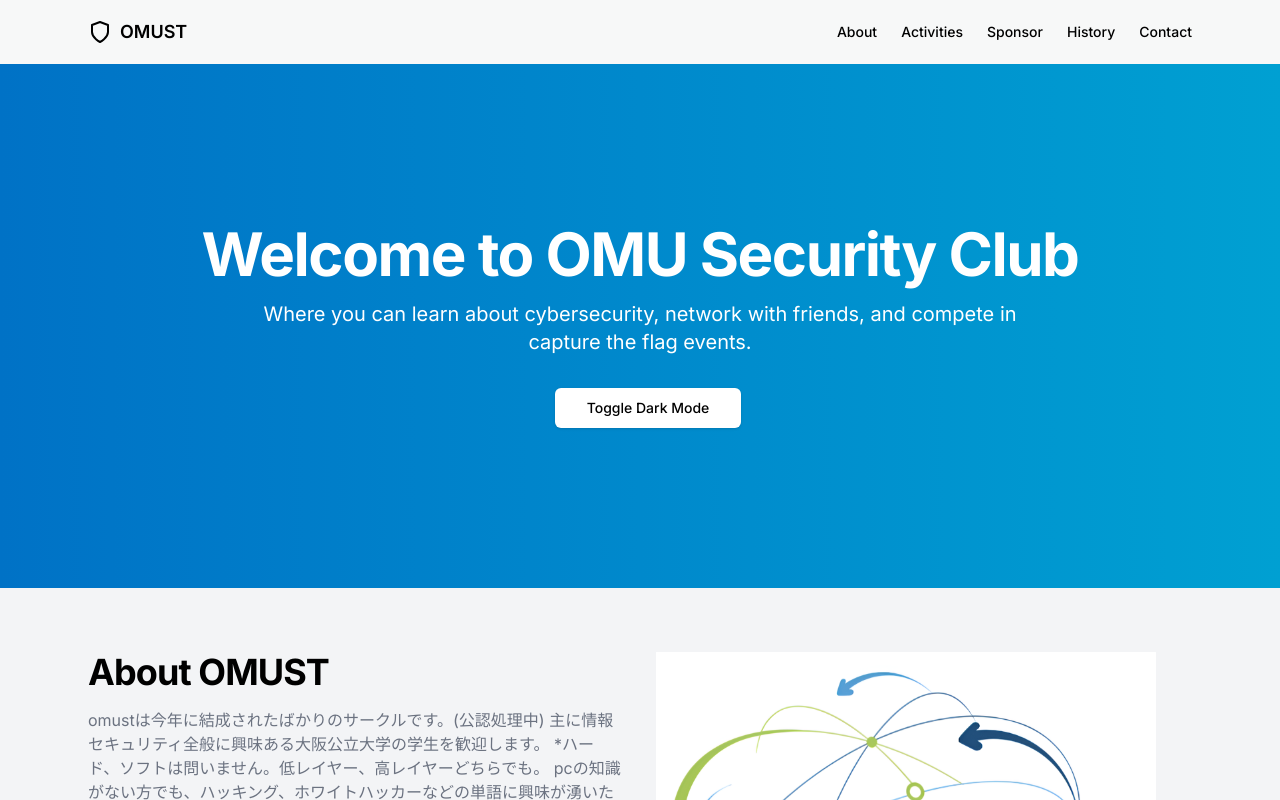
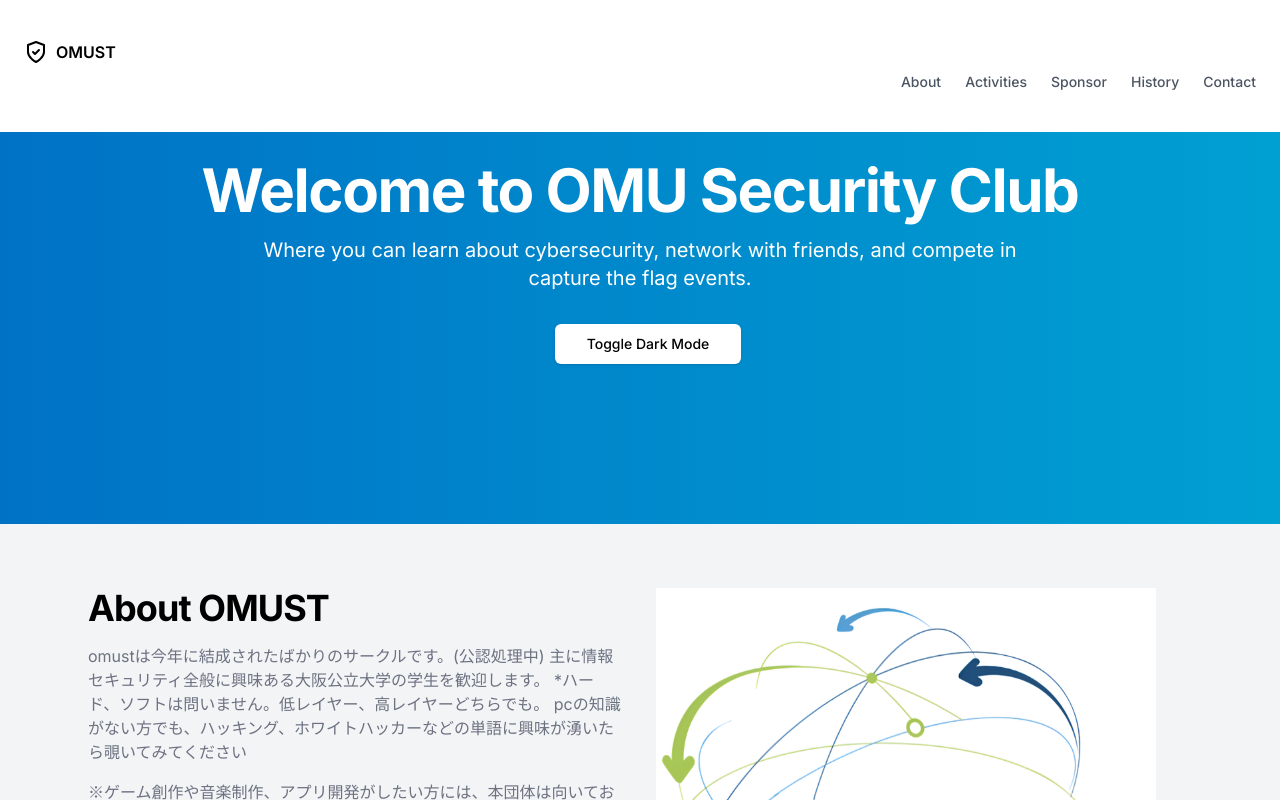
Before and after one commit to omust/omust-website-new, a Next.js app: page / in a window 1280 px wide. Shown: the top 800 px of the page. Built offline with nearby package versions, Linux system fonts and the light colour scheme.

Commit message:
Update home-page.tsx

```diff
--- a/components/home-page.tsx
+++ b/components/home-page.tsx
@@ -34,50 +34,47 @@ import { Link1Icon } from "@radix-ui/react-icons";
 export function HomePage() {
   return (
     <div className="flex flex-col min-h-screen">
-      <header className="sticky top-0 z-50 bg-white/80 backdrop-blur-sm dark:bg-gray-950/80">
-        <div className="container mx-auto flex h-16 max-w-6xl items-center justify-between px-4 md:px-6">
+     <header className="fixed top-0 left-0 right-0 z-50 px-4 lg:px-6 py-4 lg:py-10 flex flex-col gap-2 bg-white text-black">
+  <div className="flex items-center gap-2">
+    <Link href="/" className="flex items-center gap-2 text-black">
+      <ShieldCheckIcon className="h-6 w-6" />
+      <span className="font-semibold">OMUST</span>
+    </Link>
+  </div>
+  <nav className="ml-auto flex gap-4 sm:gap-6">
     <Link
-            href="/"
-            className="flex items-center gap-2 text-lg font-semibold"
-          >
-            <ShieldIcon className="h-6 w-6" />
-            <span>OMUST</span>
-          </Link>
-          <nav className="ml-auto flex gap-4 sm:gap-6">
-            <a
-              className="text-sm font-medium hover:underline underline-offset-4"
-              href="#about"
+      className="text-sm font-medium hover:underline underline-offset-4 text-gray-600"
+      href="#"
     >
       About
-            </a>
-            <a
-              className="text-sm font-medium hover:underline underline-offset-4"
-              href="#features"
+    </Link>
+    <Link
+      className="text-sm font-medium hover:underline underline-offset-4 text-gray-600"
+      href="#"
     >
       Activities
-            </a>
+    </Link>
     <Link
-              className="text-sm font-medium hover:underline underline-offset-4"
+      className="text-sm font-medium hover:underline underline-offset-4 text-gray-600"
       href="#"
     >
       Sponsor
     </Link>
     <Link
-              className="text-sm font-medium hover:underline underline-offset-4"
+      className="text-sm font-medium hover:underline underline-offset-4 text-gray-600"
       href="#"
     >
       History
     </Link>
     <Link
-
-              className="text-sm font-medium hover:underline underline-offset-4"
-              href="darkmode"
+      className="text-sm font-medium hover:underline underline-offset-4 text-gray-600"
+      href="#"
     >
       Contact
     </Link>
   </nav>
-        </div>
 </header>
+
       <section className="relative flex flex-col items-center justify-center bg-gradient-to-r from-[#0072C6] to-[#00A0D2] py-24 md:py-32 lg:py-40">
         <div className="container mx-auto max-w-6xl px-4 text-center text-white md:px-6">
           <div className="animate-tracking-in-contract">
```
Lines whose indentation alone changed are shown as unchanged.
